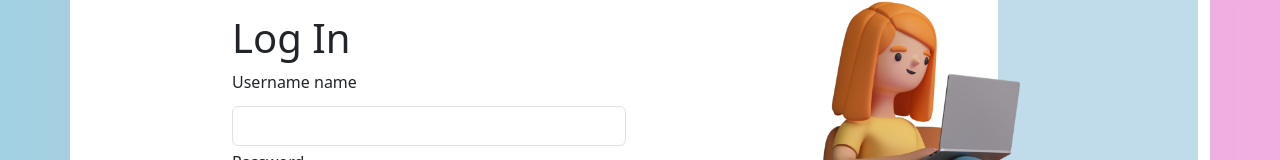
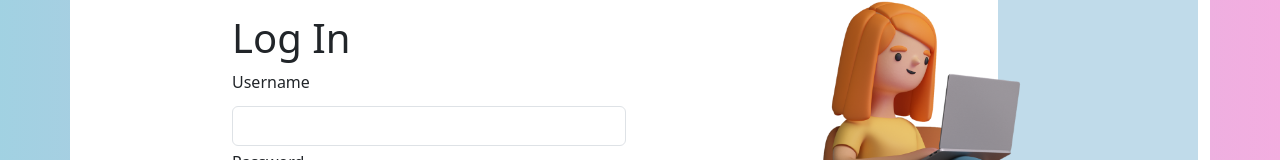
Before and after one commit to huseyinbagator/react-demo-todo-app, a React (Create React App) app: page / in a window 1280 px wide. Shown: the part 252-412 px from the top of the page. Built offline with nearby package versions, Linux system fonts and the light colour scheme.

Commit message:
loginpage-react-bootstrap-update-2

```diff
--- a/src/App.css
+++ b/src/App.css
@@ -97,7 +97,7 @@ input {
 }
 /* LoginPage Start*/
 
-.LoginPage {
+.login-page-main{
   height: 100vh;
   background: linear-gradient(
     90deg,
@@ -106,19 +106,19 @@ input {
   );
 }
 
-.left {
+.login-form-aside {
   position: relative;
   background: #c0dbea;
   height: 500px;
   width: 200px;
 }
-.image {
+.login-girl-image {
   position: absolute;
   top: 60px;
   right: 5px;
   width: 500px;
 }
-.right {
+.login-form-section{
   margin-left: 150px;
 }
 .h2title {
--- a/src/pages/LoginPage.js
+++ b/src/pages/LoginPage.js
@@ -1,9 +1,11 @@
 import React, { useState, useEffect } from "react";
-import image from "../images/image-1.png";
-import { useNavigate } from "react-router-dom";
+
 import Button from "react-bootstrap/Button";
 import Container from "react-bootstrap/Container";
 import Form from "react-bootstrap/Form";
+import { useNavigate } from "react-router-dom";
+
+import image from "../images/image-1.png";
 
 function Login() {
   const [Username, setUsername] = useState("");
@@ -36,18 +38,19 @@ function Login() {
   }, [navigate]);
 
   return (
-    <div className="LoginPage d-flex  justify-content-center align-items-center">
+    <main className="login-page-main d-flex  justify-content-center align-items-center">
       <Container className=" d-flex justify-content-between bg-white rounded-4">
-        <div className="right">
-          <h2 className="h2title mt-4">Welcome to To Do!</h2>
-          <p className="mt-3">
-            "Manage your time, organize your tasks with To Do!"
-          </p>
-          <h1 className="mt-3 text-dark">Log In</h1>
-
+        <div className="login-form-section">
+          <section>
+            <h2 className="h2title mt-4">Welcome to To Do!</h2>
+            <p className="mt-3">
+              "Manage your time, organize your tasks with To Do!"
+            </p>
+            <h1 className="mt-3 text-dark">Log In</h1>
+          </section>
           <Form className="d-flex flex-column" onSubmit={handleLogin}>
             <Form.Group>
-              <Form.Label>Username name</Form.Label>
+              <Form.Label>Username</Form.Label>
               <Form.Control
                 type="text"
                 className=" mt-1 mb-1"
@@ -70,11 +73,11 @@ function Login() {
             </div>
           </Form>
         </div>
-        <div className="left rounded-4 d-none d-lg-block">
-          <img className="image" alt="Image" src={image} />
-        </div>
+        <aside className="login-form-aside rounded-4 d-none d-lg-block">
+          <img className="login-girl-image" alt="Girl-vector" src={image} />
+        </aside>
       </Container>
-    </div>
+    </main>
   );
 }
 
```
